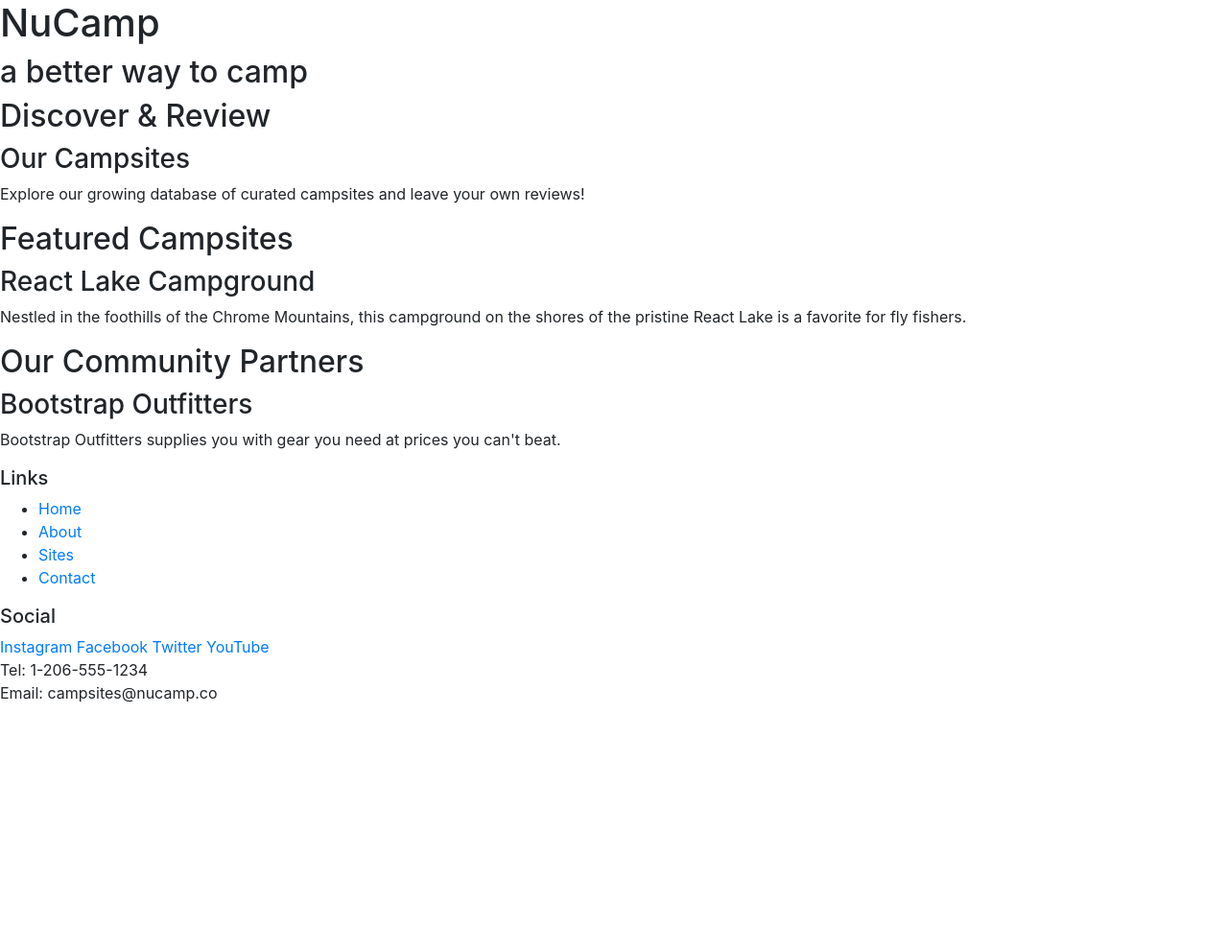
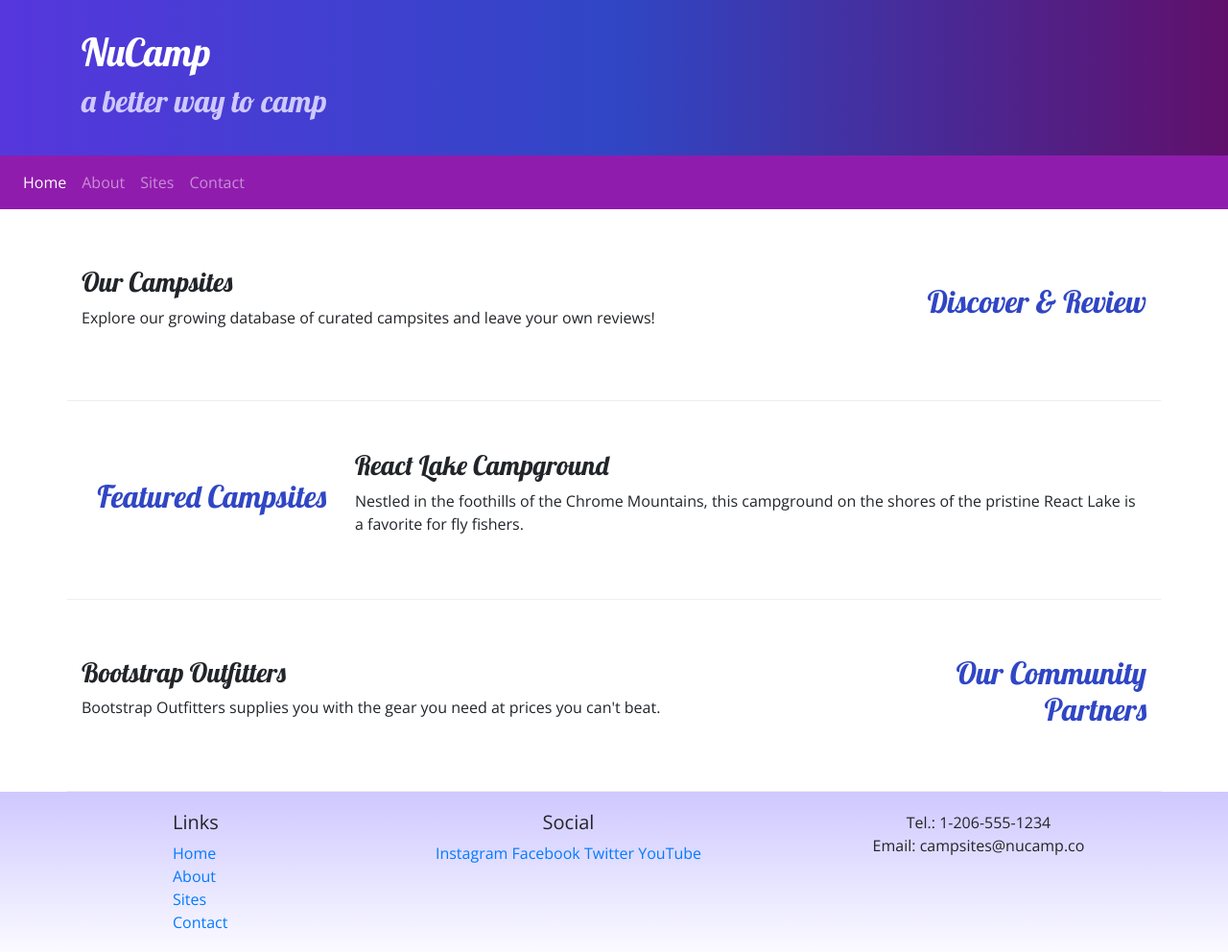
Before and after one commit to emmarusnak/nucamp-camping, a website: page index.html in a window 1280 px wide. Shown: the whole page at 96% size. Before the commit the page ends 800 px from the top, so only its background shows below. Drawn offline with nearby package versions, Linux system fonts and the light colour scheme.

Commit message:
Navbar and Breadcrumbs

```diff
--- /dev/null
+++ b/css/styles.css
@@ -0,0 +1,37 @@
+body {
+    font-family: "Open Sans", sans-serif;
+}
+
+h1, h2, h3 {
+    font-family: "Lobster", cursive;
+}
+
+h2 {
+    color: #3046C5;
+}
+
+header h2 {
+    color: #CEC8FF;
+}
+
+footer {
+    background-image: linear-gradient(#CEC8FF, white);
+    padding: 20px 0;
+}
+
+.jumbotron {
+    margin: 0;
+    padding: 30px;
+    background-image: linear-gradient(to right, #5637DD, #3046C5, #60106B);
+    color: white;
+}
+
+.row-content {
+    padding: 50px 0;
+    border-bottom: 1px ridge;
+    min-height: 200px;
+}
+
+.navbar {
+    background-color: #901CAD;
+}
--- a/index.html
+++ b/index.html
@@ -9,56 +9,98 @@
     <!-- Bootstrap CSS -->
     <link rel="stylesheet" href="node_modules/bootstrap/dist/css/bootstrap.min.css" />
 
+    <!-- Additional CSS must be placed after Bootstrap CSS -->
+    <link rel="stylesheet" href="https://fonts.googleapis.com/css?family=Lobster|Open+Sans" />
+    <link rel="stylesheet" href="css/styles.css" />
+
     <title>NuCamp: A Better Way To Camp</title>
 </head>
 
 <body>
 
-    <header>
-        <div>
+    <header class="jumbotron jumbotron-fluid">
+        <div class="container">
+            <div class="row">
+                <div class="col">
                     <h1>NuCamp</h1>
                     <h2>a better way to camp</h2>
                 </div>
+            </div>
+        </div>
     </header>
 
+    <nav class="navbar navbar-expand-sm navbar-dark sticky-top">
         <div>
-        <h2>Discover & Review</h2>
+            <button class="navbar-toggler ml-auto" type="button" data-toggle="collapse" data-target="#nucampNavbar">
+                <span class="navbar-toggler-icon"></span>
+            </button>
+            <div class="collapse navbar-collapse" id="nucampNavbar">
+                <ul class="navbar-nav">
+                    <li class="nav-item active"><a class="nav-link" href="#">Home</a></li>
+                    <li class="nav-item"><a class="nav-link" href="aboutus.html">About</a></li>
+                    <li class="nav-item"><a class="nav-link" href="#">Sites</a></li>
+                    <li class="nav-item"><a class="nav-link" href="#">Contact</a></li>
+                </ul>
+            </div>
+        </div>
+    </nav>
+
+    <div class="container">
+        <div class="row row-content align-items-center">
+            <div class="col-sm-4 order-sm-last col-md-3">
+                <h2 class="text-sm-right">Discover & Review</h2>
+            </div>
+            <div class="col">
                 <h3>Our Campsites</h3>
-        <p>Explore our growing database of curated campsites and leave your own reviews!</p>
+                <p class="d-none d-sm-block">Explore our growing database of curated campsites and leave your own reviews!</p>
+            </div>
         </div>
 
-    <div>
-        <h2>Featured Campsites</h2>
+        <div class="row row-content align-items-center">
+            <div class="col-sm-4 col-md-3">
+                <h2 class="text-sm-right">Featured Campsites</h2>
+            </div>
+            <div class="col">
                 <h3>React Lake Campground</h3>
-        <p>Nestled in the foothills of the Chrome Mountains, this campground on the shores of the pristine React Lake is a favorite for fly fishers.</p>
+                <p class="d-none d-sm-block">Nestled in the foothills of the Chrome Mountains, this campground on the shores of the pristine React Lake is a favorite for fly fishers.</p>
+                </div>
         </div>
 
-    <div>
-        <h2>Our Community Partners</h2>
+        <div class="row row-content align-items-center">
+            <div class="col-sm-4 order-sm-last col-md-3">
+                <h2 class="text-sm-right">Our Community Partners</h2>
+            </div>
+            <div class="col">
                 <h3>Bootstrap Outfitters</h3>
-        <p>Bootstrap Outfitters supplies you with gear you need at prices you can't beat.</p>
+                <p>Bootstrap Outfitters supplies you with the gear you need at prices you can't beat.</p>
+            </div>
+        </div>
     </div>
 
     <footer>
-        <div>
+        <div class="container">
+            <div class="row">
+                <div class="col-4 col-sm-2 offset-1">
                     <h5>Links</h5>
-            <ul>
+                    <ul class="list-unstyled">
                         <li><a href="#">Home</a></li>
                         <li><a href="#">About</a></li>
                         <li><a href="#">Sites</a></li>
                         <li><a href="#">Contact</a></li>
                     </ul>
                 </div>
-        <div>
+                <div class="col-6 col-sm-5 text-center">
                     <h5>Social</h5>
                     <a href="http://instagram.com/">Instagram</a>
                     <a href="http://facebook.com/">Facebook</a>
                     <a href="http://twitter.com/">Twitter</a>
                     <a href="http://youtube.com/">YouTube</a>
                 </div>
-        <div>
-            Tel: 1-206-555-1234<br />
+                <div class="col-sm-4 text-center">
+                    Tel.: 1-206-555-1234<br />
                     Email: campsites@nucamp.co
+                </div>
+            </div>
         </div>
     </footer>
 
```
Also changed, not shown: aboutus.html (added, +111 -0 lines). Lines whose indentation alone changed are shown as unchanged.
